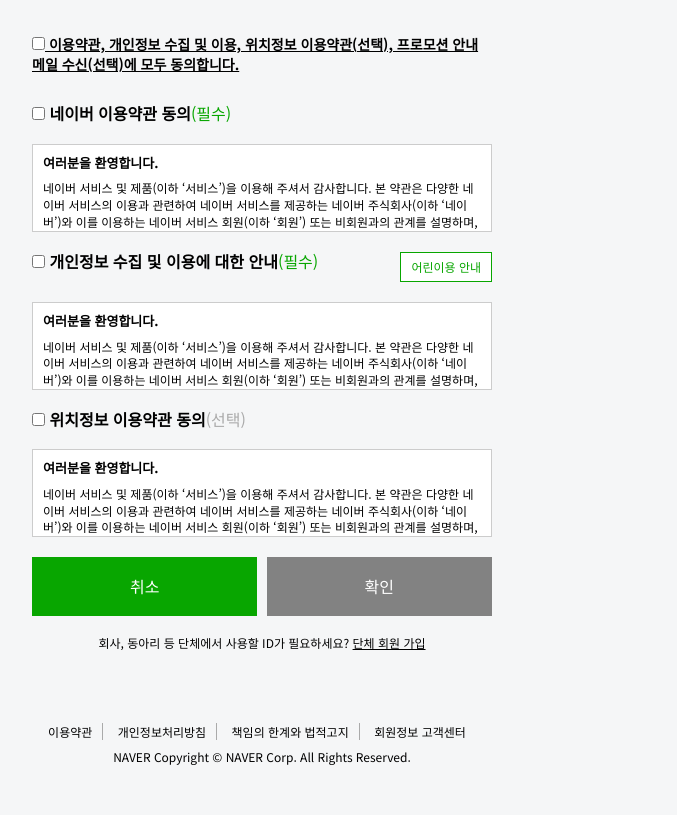
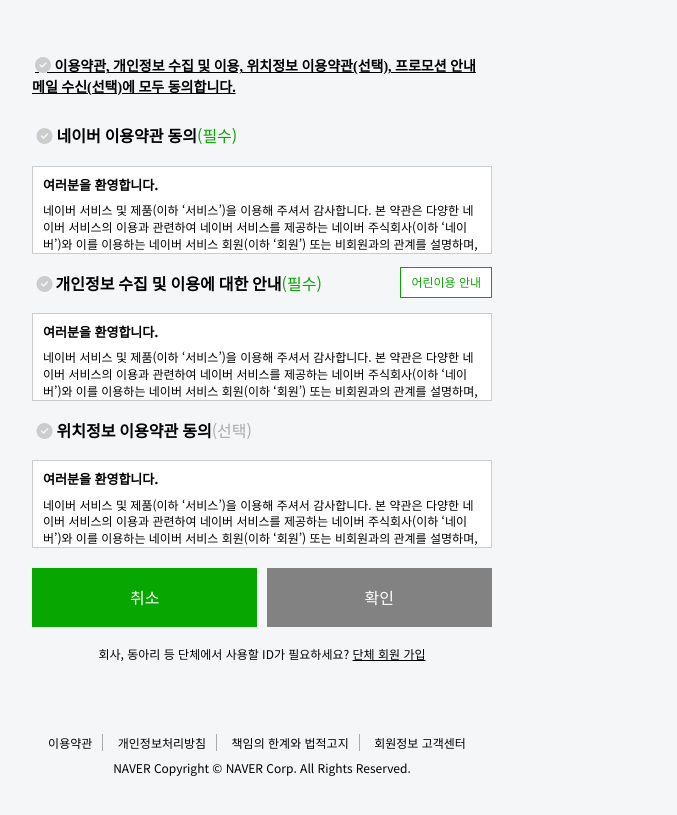
Before and after one commit to eeenz/project_naver_login_join, a plain HTML site: page law.html in a window 1280 px wide. Shown: the part 135-950 px from the top of the page, without its empty margins (378-1055 px from the left). Drawn offline with Linux system fonts and the light colour scheme.

Commit message:
naver login cloneCoding

```diff
--- a/law.html
+++ b/law.html
@@ -28,12 +28,16 @@
                 <legend class="skip"></legend>
                 <ul class="chk_agree">
                     <li>
-                        <label for="chk1" class="chk1"><input type="checkbox" name="chk" id="chk1">
+                        <input type="checkbox" value="chk_all" name="chk" id="chk1">
+                        <label for="chk1" class="chk1 fa">
                             이용약관, 개인정보 수집 및 이용, 위치정보 이용약관(선택), 프로모션 안내 메일 수신(선택)에 모두 동의합니다.
                         </label>
-                        <label for="chk2" class="chk2"><input type="checkbox" name="chk" id="chk2">
-                        네이버 이용약관 동의<em>(필수)</em>
-                        </label>
+                    </li>
+                    <li>
+                        <input type="checkbox" name="chk" id="chk2">
+                        <label for="chk2" class="chk2 fa">네이버 이용약관 동의<em>(필수)</em></label>
+                    </li>
+                    <li>
                         <div class="box">
                             <h2>여러분을 환영합니다.</h2>
                             <p>
@@ -43,13 +47,17 @@
                                 네이버 서비스 및 제품(이하 ‘서비스’)을 이용해 주셔서 감사합니다. 본 약관은 다양한 네이버 서비스의 이용과 관련하여 네이버 서비스를 제공하는 네이버 주식회사(이하 ‘네이버’)와 이를 이용하는 네이버 서비스 회원(이하 ‘회원’) 또는 비회원과의 관계를 설명하며, 아울러 여러분의 네이버 서비스 이용에 도움이 될 수 있는 유익한 정보를 포함하고 있습니다.
                             </p>
                         </div>
+                    </li>
+                    <li>
                         <div class="kid_btn">
-                            <label for="chk3" class="chk3">
                             <input type="checkbox" name="chk" id="chk3">
+                            <label for="chk3" class="chk3 fa">
                             개인정보 수집 및 이용에 대한 안내<em>(필수)</em>
                             </label>
                             <a href="#">어린이용 안내</a>
                         </div>
+                    </li>
+                    <li>
                         <div class="box">
                             <h2>여러분을 환영합니다.</h2>
                             <p>
@@ -59,10 +67,14 @@
                                 네이버 서비스 및 제품(이하 ‘서비스’)을 이용해 주셔서 감사합니다. 본 약관은 다양한 네이버 서비스의 이용과 관련하여 네이버 서비스를 제공하는 네이버 주식회사(이하 ‘네이버’)와 이를 이용하는 네이버 서비스 회원(이하 ‘회원’) 또는 비회원과의 관계를 설명하며, 아울러 여러분의 네이버 서비스 이용에 도움이 될 수 있는 유익한 정보를 포함하고 있습니다.
                             </p>
                         </div>
-                        <label for="chk4" class="chk4">
+                    </li>
+                    <li>
                         <input type="checkbox" name="chk" id="chk4">
+                        <label for="chk4" class="chk4 fa">
                         위치정보 이용약관 동의<span>(선택)</span>
                         </label>
+                    </li>
+                    <li>
                         <div class="box">
                             <h2>여러분을 환영합니다.</h2>
                             <p>
--- a/style/law.css
+++ b/style/law.css
@@ -6,29 +6,51 @@
     width:460px; margin: 0 auto;
 }
 main .contents form fieldset {}
-main .contents form fieldset .chk_agree {}
+main .contents form fieldset .chk_agree {position: relative;}
 main .contents form fieldset .chk_agree li {
     text-align: left;
 }
 main .contents form fieldset .chk_agree li .chk1 {
-    display: block;
+    display: inline-block;
     margin-bottom: 30px;
     font-weight: 600; font-size:0.875rem; text-decoration:underline;
     line-height: 1.4;
 }
-main .contents form fieldset .chk_agree li .chk1 #chk1 {}
-main .contents form fieldset .chk_agree li .chk2 {font-weight:600;}
-main .contents form fieldset .chk_agree li .chk2 #chk2{}
-main .contents form fieldset .chk_agree li .chk2 em {
+main .contents form fieldset .chk_agree li #chk1 {appearance:none;}
+main .contents form fieldset .chk_agree li #chk1 + label::before {
+    content:'\f058'; color: #ccc; font-size: 1.0rem; text-decoration:none;
+    margin-left: 3px;
+}
+main .contents form fieldset .chk_agree li #chk1:checked + label::before {
     color:#08a600;
 }
-main .contents form fieldset .chk_agree li .kid_btn {
+main .contents form fieldset .chk_agree li .chk2 {font-weight:600;}
+main .contents form fieldset .chk_agree li #chk2 {appearance:none;}
+main .contents form fieldset .chk_agree li #chk2 + label::before {
+    content:'\f058'; color: #ccc;
+    margin-right: 4px;
+}
+main .contents form fieldset .chk_agree li #chk2:checked + label::before {
+    color:#08a600;
+}
+main .contents form fieldset .chk_agree li label em {
+    color:#08a600;
+}
+/* main .contents form fieldset .chk_agree li .kid_btn {
     display: flex; flex-flow: row nowrap;
     justify-content: space-between;
     align-content: center; height: 100%;
+} */
+main .contents form fieldset .chk_agree li .kid_btn {}
+main .contents form fieldset .chk_agree li .kid_btn #chk3 {appearance:none;}
+main .contents form fieldset .chk_agree li .kid_btn #chk3 + label::before {
+    content:'\f058'; color: #ccc;
+    margin-right: -1px;
+}
+main .contents form fieldset .chk_agree li .kid_btn #chk3:checked + label::before {
+    color:#08a600;
 }
 main .contents form fieldset .chk_agree li .kid_btn .chk3 {font-weight:600;}
-main .contents form fieldset .chk_agree li .kid_btn .chk3 #chk3 {}
 main .contents form fieldset .chk_agree li .chk3 em {
     color:#08a600;
 }
@@ -36,10 +58,16 @@
     padding: 7px 10px ; border:1px solid #08a600;
     background-color: #fff; color: #08a600;
     font-size:0.75rem;
-
+    position:absolute; right:0; top:232px;
+}
+main .contents form fieldset .chk_agree li #chk4 {appearance:none;}
+main .contents form fieldset .chk_agree li #chk4 + label::before {
+    content:'\f058'; color: #ccc;
+}
+main .contents form fieldset .chk_agree li #chk4:checked + label::before {
+    color:#08a600;
 }
 main .contents form fieldset .chk_agree li .chk4 {font-weight:600;}
-main .contents form fieldset .chk_agree li .chk4 #chk4 {}
 main .contents form fieldset .chk_agree li .chk4 span {
     color: #aaa;
 }
```
